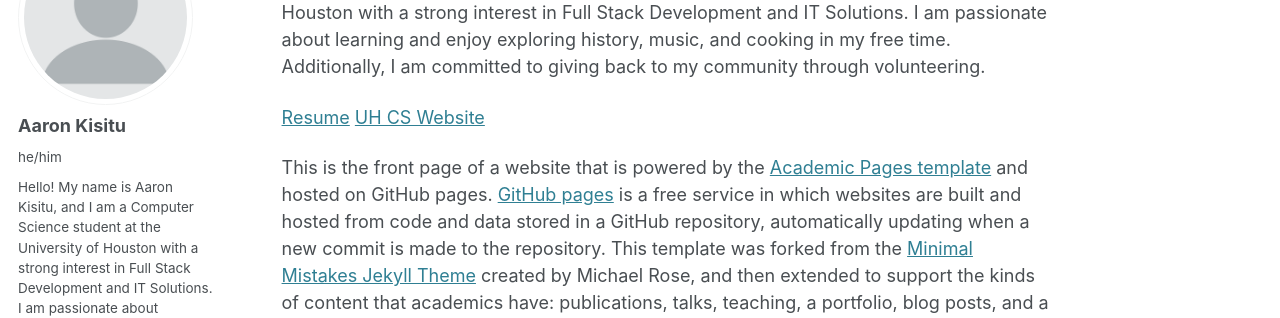
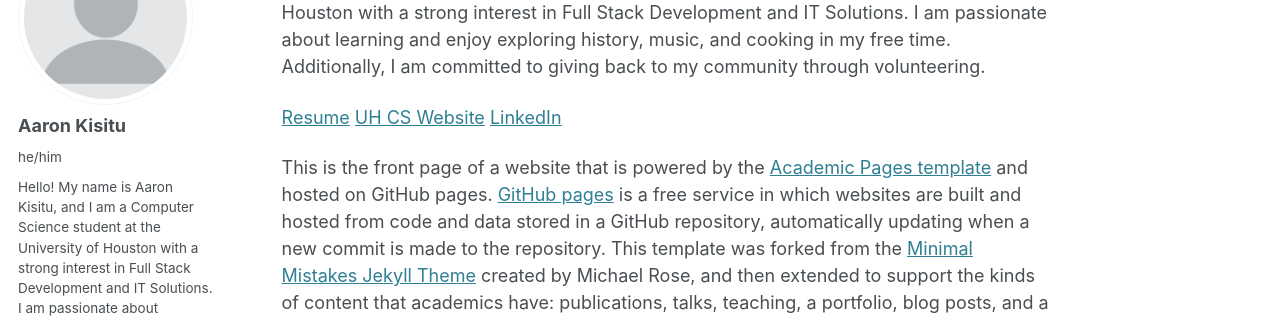
Before and after one commit to kjx172/kjx172.github.io, a Jekyll site: the page built from _pages/about.md, in a window 1280 px wide and 978 px high. Shown: the part 176-494 px from the top of the window. Built offline with Jekyll 4.4.1, drawn with Linux system fonts in a browser that asks for light colours.

Commit message:
Update about.md

```diff
--- a/_pages/about.md
+++ b/_pages/about.md
@@ -11,5 +11,6 @@ Hello! My name is Aaron Kisitu, and I am a Computer Science student at the Unive
 
 [Resume](https://drive.google.com/file/d/1jkI7sKNTSUOITTLrTIuzeJYHvN7nq6Gj/view?usp=sharing){:target="_blank"}
 [UH CS Website](https://cs.uh.edu/){:target="_blank"}
+[LinkedIn](https://www.linkedin.com/in/aaron-kisitu){:target="_blank"}
 
 This is the front page of a website that is powered by the [Academic Pages template](https://github.com/academicpages/academicpages.github.io) and hosted on GitHub pages. [GitHub pages](https://pages.github.com) is a free service in which websites are built and hosted from code and data stored in a GitHub repository, automatically updating when a new commit is made to the repository. This template was forked from the [Minimal Mistakes Jekyll Theme](https://mmistakes.github.io/minimal-mistakes/) created by Michael Rose, and then extended to support the kinds of content that academics have: publications, talks, teaching, a portfolio, blog posts, and a dynamically-generated CV. You can fork [this template](https://github.com/academicpages/academicpages.github.io) right now, modify the configuration and markdown files, add your own PDFs and other content, and have your own site for free, with no ads!
```
